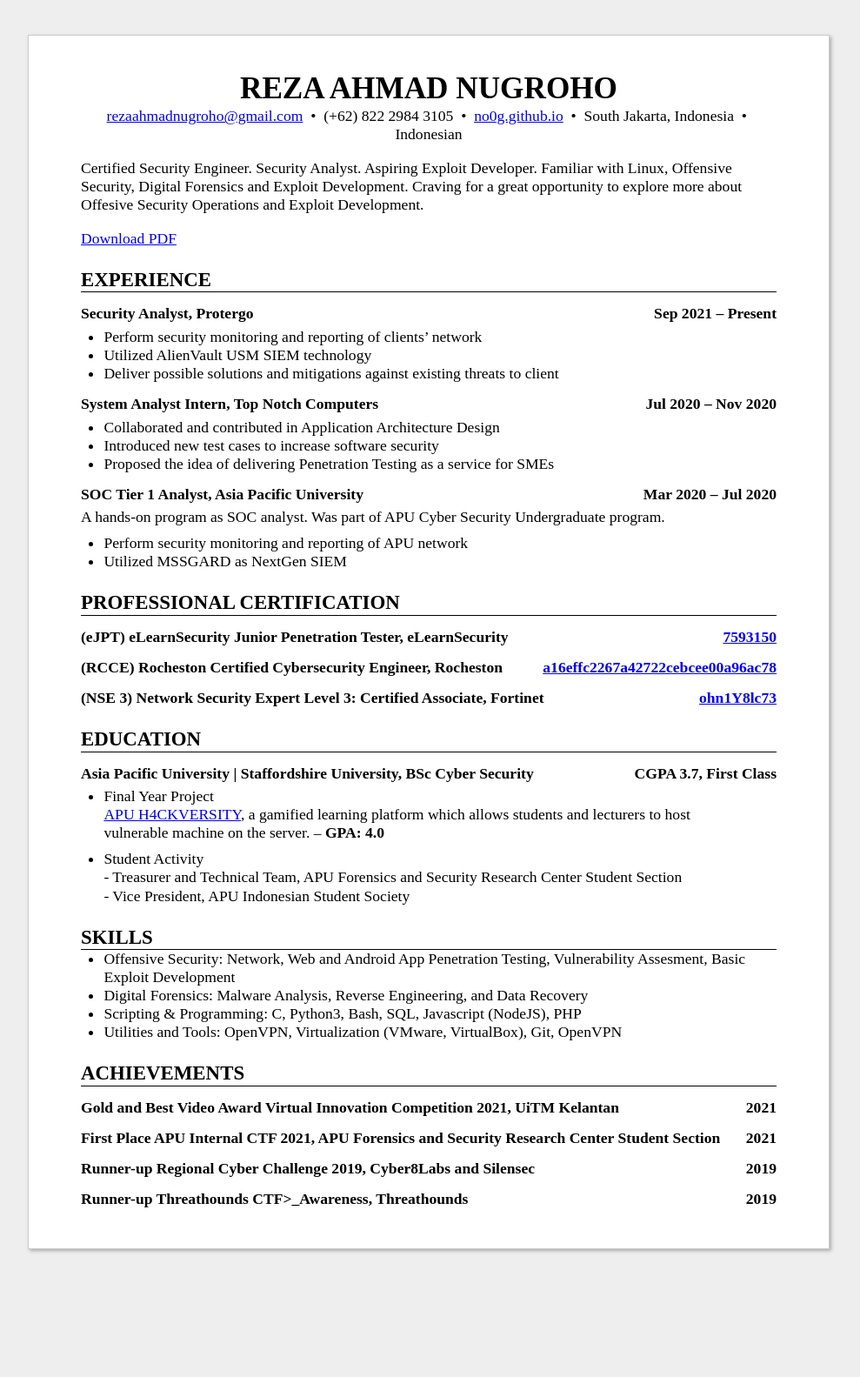
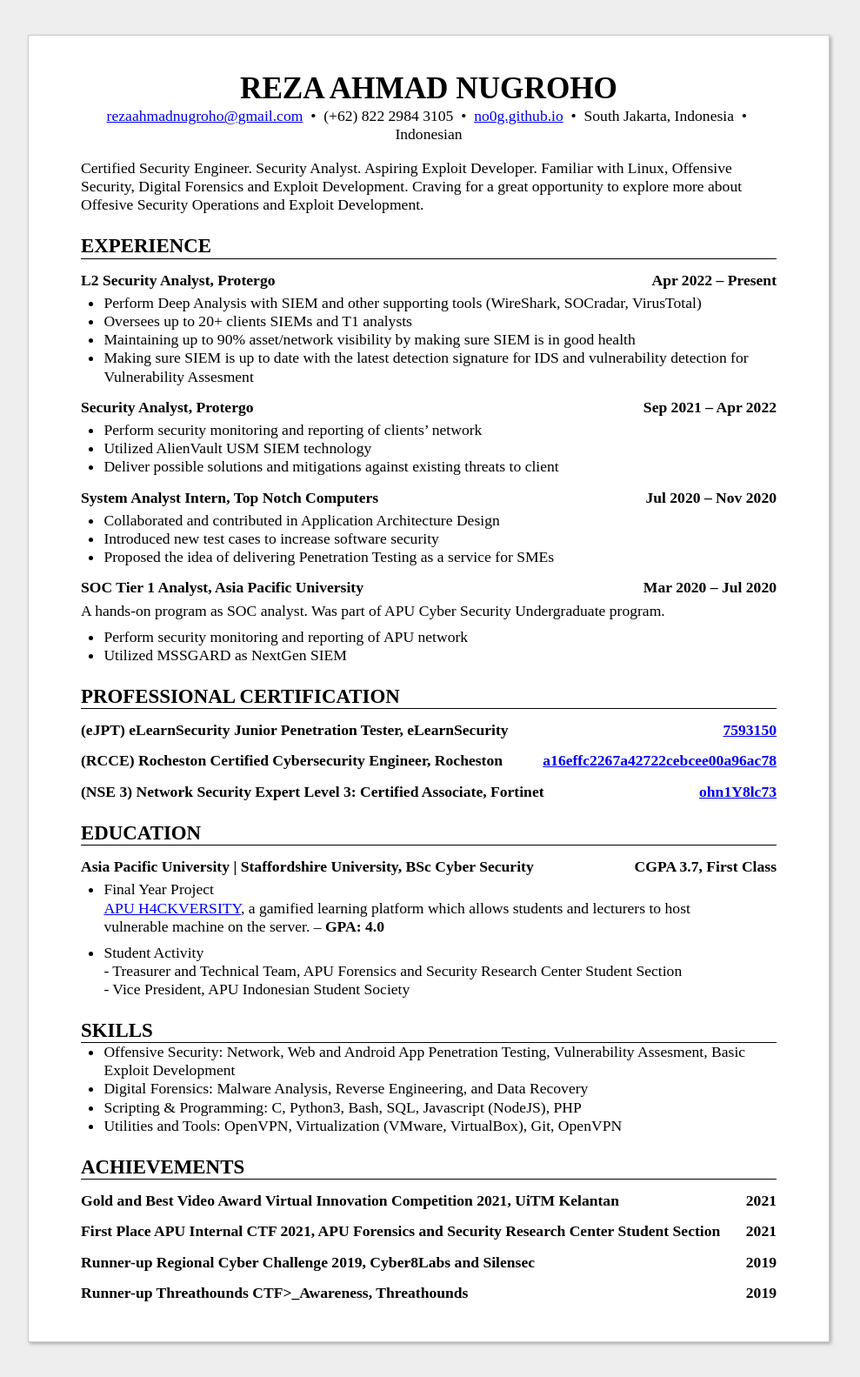
Before and after one commit to no0g/no0g.github.io, a Jekyll site: the page assets/resume/resume.html, which Jekyll copies as it is, in a window 1280 px wide. Shown: the whole page at 87% size, without its empty margins (147-1136 px from the left). Built offline with Jekyll 4.4.1, drawn with Linux system fonts in a browser that asks for light colours; before the commit the page ends 1476 px from its top, so only the background shows below that.

Commit message:
update resume

```diff
--- a/assets/resume/resume.html
+++ b/assets/resume/resume.html
@@ -139,11 +139,17 @@
 <!-- The paragraph after the h1 and ul and before the first h2 is optional. It
 is intended to be used for a short summary. -->
 <p>Certified Security Engineer. Security Analyst. Aspiring Exploit Developer. Familiar with Linux, Offensive Security, Digital Forensics and Exploit Development. Craving for a great opportunity to explore more about Offesive Security Operations and Exploit Development.</p>
-<a download href="./resume.pdf">Download PDF</a>
 <h2>Experience</h2>
 <!-- You have to wrap the "left" and "right" half of these headings in spans by
 hand -->
-<h3><span>Security Analyst, Protergo</span> <span>Sep 2021 &ndash; Present</span></h3>
+<h3><span>L2 Security Analyst, Protergo</span> <span>Apr 2022 &ndash; Present</span></h3>
+<ul>
+<li>Perform Deep Analysis with SIEM and other supporting tools (WireShark, SOCradar, VirusTotal)   </li>
+<li>Oversees up to 20+ clients SIEMs and T1 analysts   </li>
+<li>Maintaining up to 90% asset/network visibility by making sure SIEM is in good health    </li>
+<li>Making sure SIEM is up to date with the latest detection signature for IDS and vulnerability detection for Vulnerability Assesment   </li>
+</ul>
+<h3><span>Security Analyst, Protergo</span> <span>Sep 2021 &ndash; Apr 2022</span></h3>
 <ul>
 <li>Perform security monitoring and reporting of clients&rsquo; network</li>
 <li>Utilized AlienVault USM SIEM technology</li>
```
Also changed, not shown: assets/resume/resume.md (+10 -4 lines).
